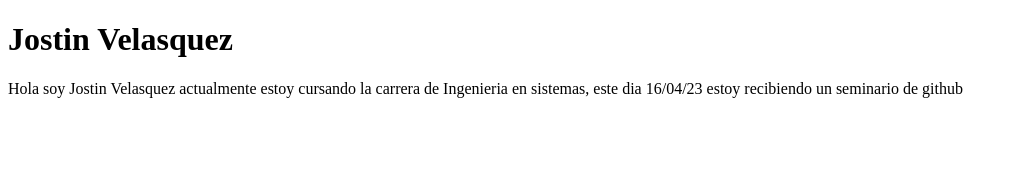
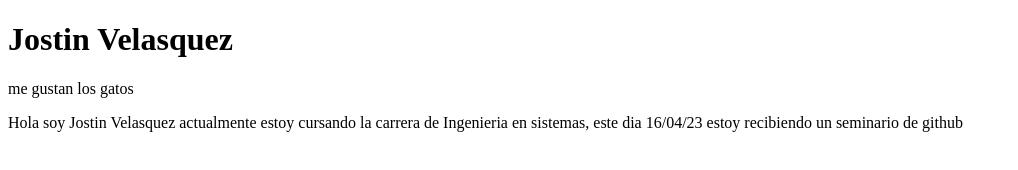
Before and after one commit to Jostinve/Git_Github, a plain HTML site: page index.html in a window 1280 px wide. Shown: the whole page, without its empty margins (0-1018 px from the left). Drawn offline with Linux system fonts and the light colour scheme.

Commit message:
Update index.html

```diff
--- a/index.html
+++ b/index.html
@@ -8,6 +8,7 @@
 </head>
 <body>
     <H1>Jostin Velasquez</H1>
+     <H12>me gustan los gatos</H2>
 
 
 <p>Hola soy Jostin Velasquez actualmente estoy cursando la carrera de Ingenieria en sistemas, este dia 16/04/23 estoy recibiendo un seminario de github</p>
```
